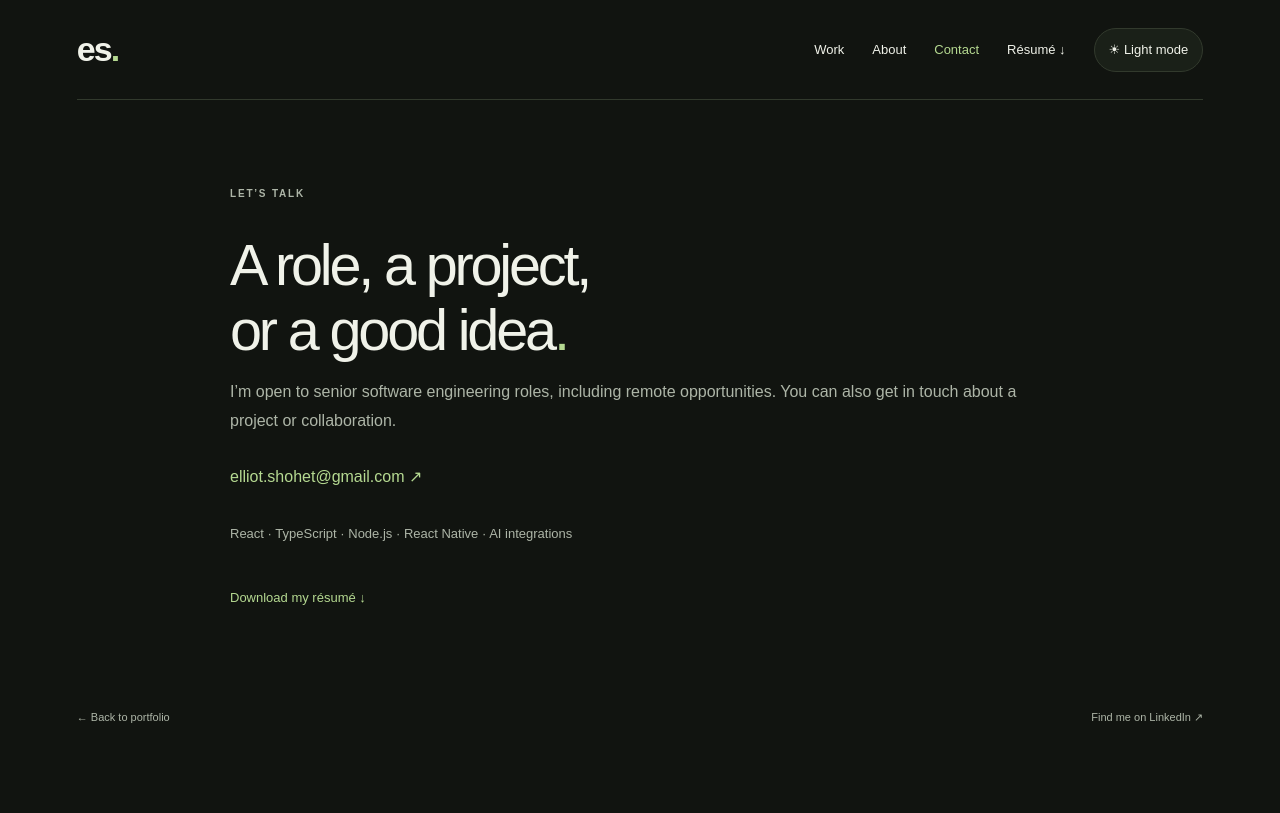
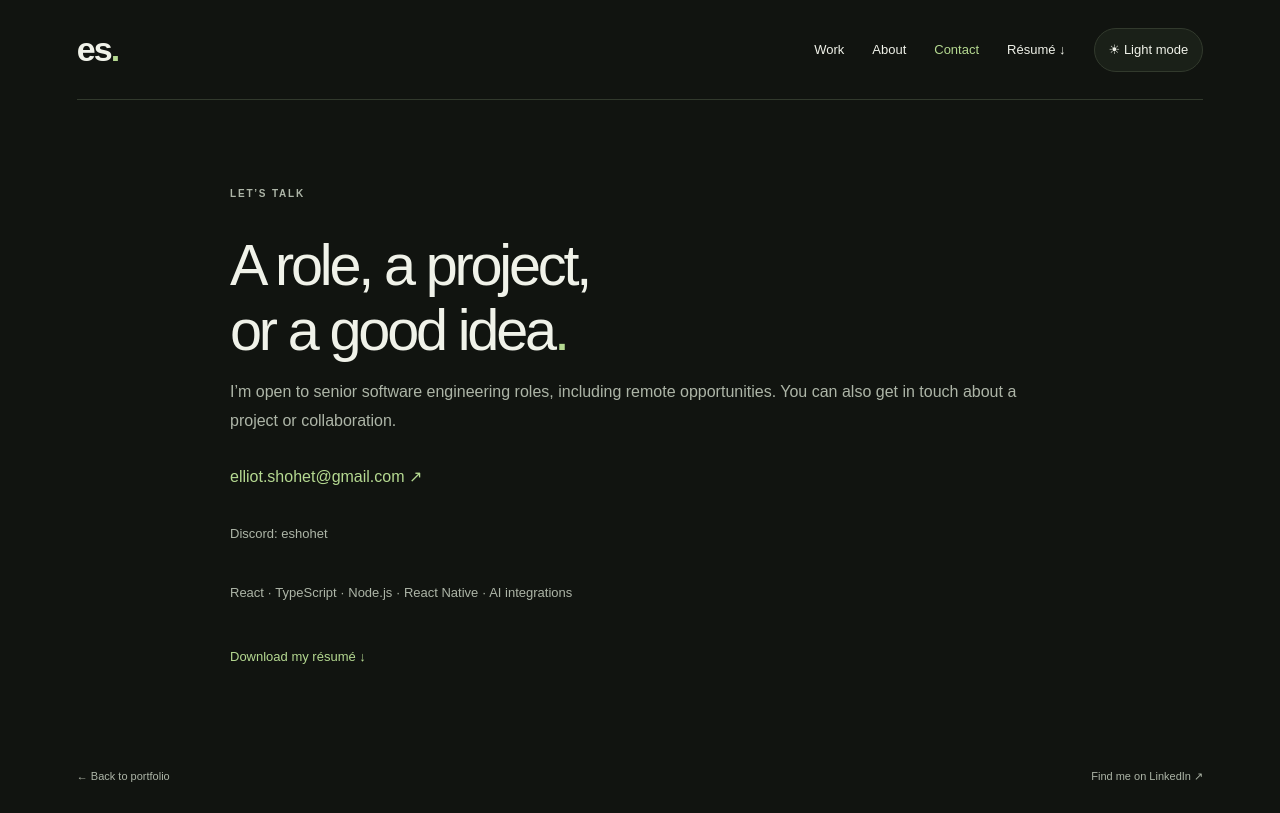
Before and after one commit to elliotshohet/website, a Next.js app: page /contact in a window 1280 px wide. Built offline with nearby package versions, Linux system fonts and the light colour scheme.

Commit message:
Add Discord contact to website and resume

```diff
--- a/app/contact/page.tsx
+++ b/app/contact/page.tsx
@@ -9,5 +9,5 @@ export const metadata: Metadata = {
   twitter: { card: "summary_large_image", title: "Contact Elliot Shohet", description: "Senior software engineering roles, remote opportunities, projects, and collaborations." },
 };
 export default function Contact() {
-  return <div className="site"><SiteHeader /><main id="main" className="contact-page"><div className="contact-intro"><p className="eyebrow">Let’s talk</p><h1>A role, a project,<br />or a good idea<span>.</span></h1><p>I’m open to senior software engineering roles, including remote opportunities. You can also get in touch about a project or collaboration.</p><a className="direct-email" href="mailto:elliot.shohet@gmail.com" data-track="email_click">elliot.shohet@gmail.com ↗</a><p className="contact-detail">React · TypeScript · Node.js · React Native · AI integrations</p><Link href="/elliot-shohet-resume.pdf" className="text-link" data-track="resume_download">Download my résumé ↓</Link></div></main><footer><Link href="/">← Back to portfolio</Link><a href="https://www.linkedin.com/in/elliotshohet/">Find me on LinkedIn ↗</a></footer></div>;
+  return <div className="site"><SiteHeader /><main id="main" className="contact-page"><div className="contact-intro"><p className="eyebrow">Let’s talk</p><h1>A role, a project,<br />or a good idea<span>.</span></h1><p>I’m open to senior software engineering roles, including remote opportunities. You can also get in touch about a project or collaboration.</p><a className="direct-email" href="mailto:elliot.shohet@gmail.com" data-track="email_click">elliot.shohet@gmail.com ↗</a><p className="contact-detail">Discord: eshohet</p><p className="contact-detail">React · TypeScript · Node.js · React Native · AI integrations</p><Link href="/elliot-shohet-resume.pdf" className="text-link" data-track="resume_download">Download my résumé ↓</Link></div></main><footer><Link href="/">← Back to portfolio</Link><a href="https://www.linkedin.com/in/elliotshohet/">Find me on LinkedIn ↗</a></footer></div>;
 }
--- a/app/page.tsx
+++ b/app/page.tsx
@@ -75,6 +75,7 @@ export default function Home() {
         <p>Hiring a senior engineer or exploring a project? Tell me what you’re building. I’m open to senior software engineering roles, including remote opportunities.</p>
         <div className="actions"><a className="button primary" href={email} data-track="email_click">Email Elliot ↗</a><a className="button secondary" href={linkedin}>Connect on LinkedIn ↗</a></div>
         <a className="contact-email" href={email} data-track="email_click">elliot.shohet@gmail.com</a>
+        <p className="contact-detail">Discord: eshohet</p>
       </section>
     </main>
     <footer><p>Elliot Shohet · Senior Software Engineer</p><div><a href={linkedin} rel="me">LinkedIn</a><a href={github} rel="me">GitHub</a><a href="#main">Back to top ↑</a></div></footer>
```
Also changed, not shown: 1 other file (tests, documents, lock files or other folders).
